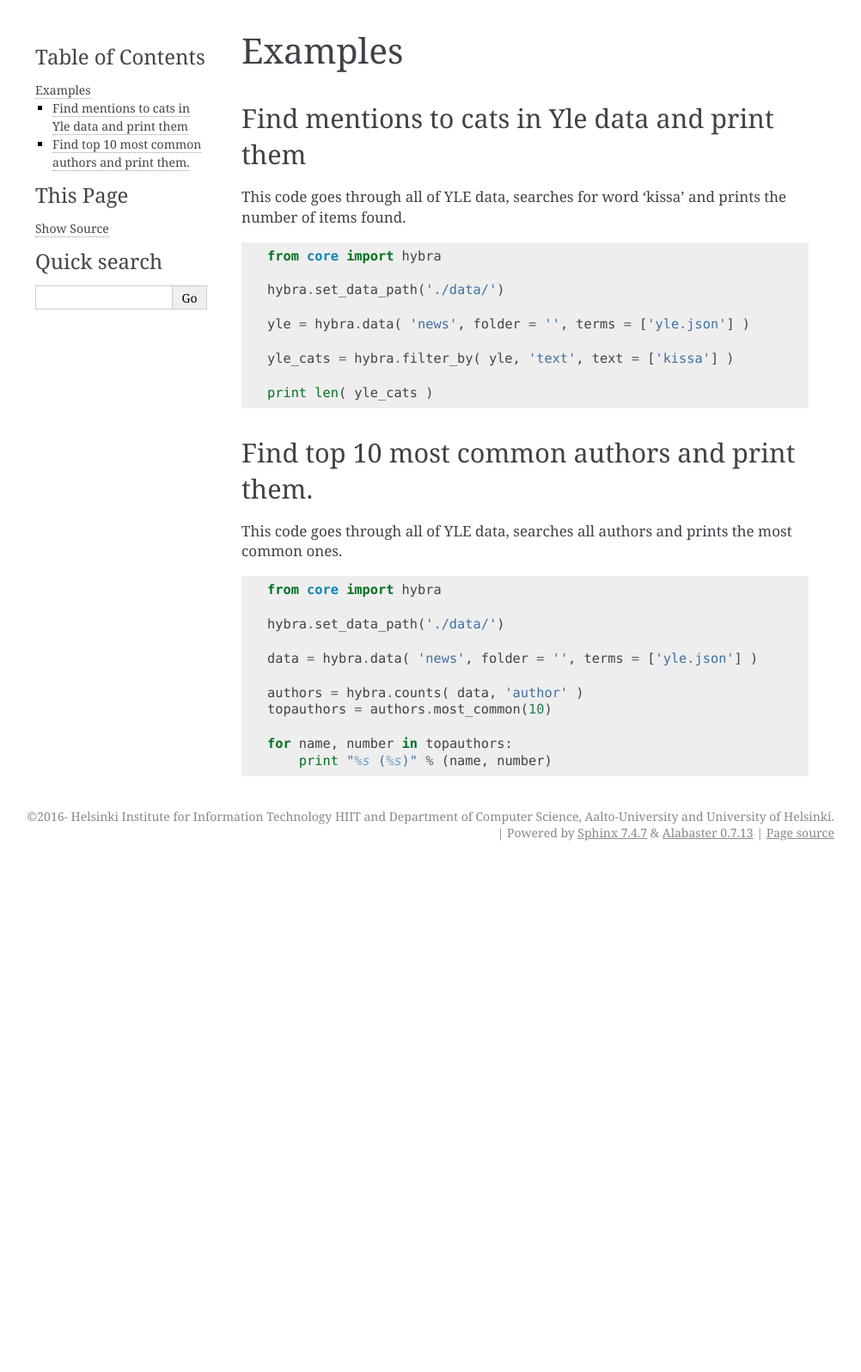
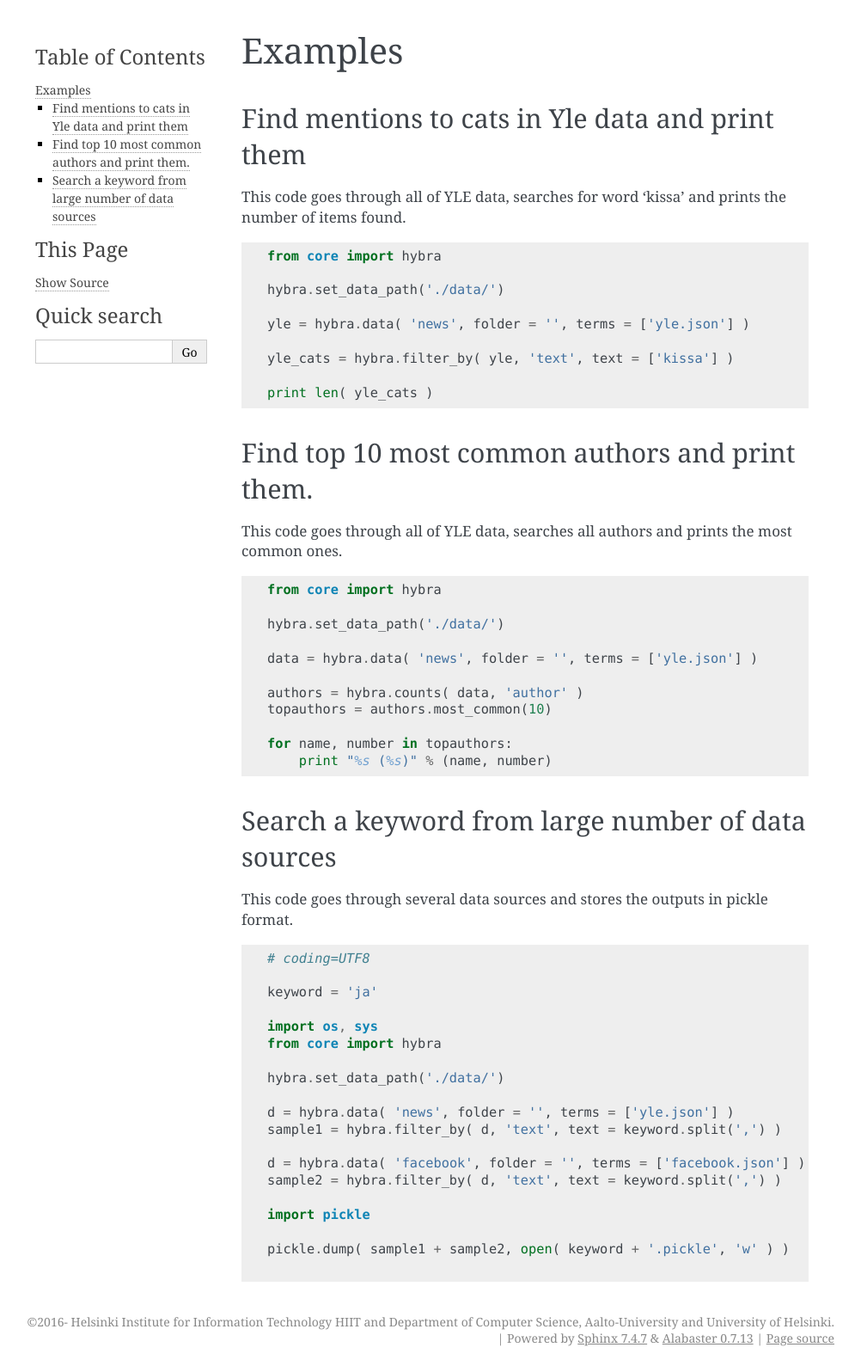
Before and after one commit to HIIT/hybra-core, a Sphinx documentation site: the page built from docs/examples.rst, in a window 1280 px wide. Shown: the whole page at 86% size, without its empty margins (139-1141 px from the left). Built offline with Sphinx 7.4.7, drawn with Linux system fonts in a browser that asks for light colours; before the commit the page ends 1008 px from its top, so only the background shows below that.

Commit message:
Add an example about data collection

```diff
--- a/docs/examples.rst
+++ b/docs/examples.rst
@@ -17,3 +17,12 @@ This code goes through all of YLE data, searches all authors and prints the most
 
 
 .. literalinclude:: examples/yle_mostcommon.py
+
+
+Search a keyword from large number of data sources
+************************************************
+
+This code goes through several data sources and stores the outputs in pickle format.
+
+
+.. literalinclude:: examples/data_selection.py
--- /dev/null
+++ b/docs/examples/data_selection.py
@@ -0,0 +1,18 @@
+# coding=UTF8
+
+keyword = 'ja'
+
+import os, sys
+from core import hybra
+
+hybra.set_data_path('./data/')
+
+d = hybra.data( 'news', folder = '', terms = ['yle.json'] )
+sample1 = hybra.filter_by( d, 'text', text = keyword.split(',') )
+
+d = hybra.data( 'facebook', folder = '', terms = ['facebook.json'] )
+sample2 = hybra.filter_by( d, 'text', text = keyword.split(',') )
+
+import pickle
+
+pickle.dump( sample1 + sample2, open( keyword + '.pickle', 'w' ) )
```
